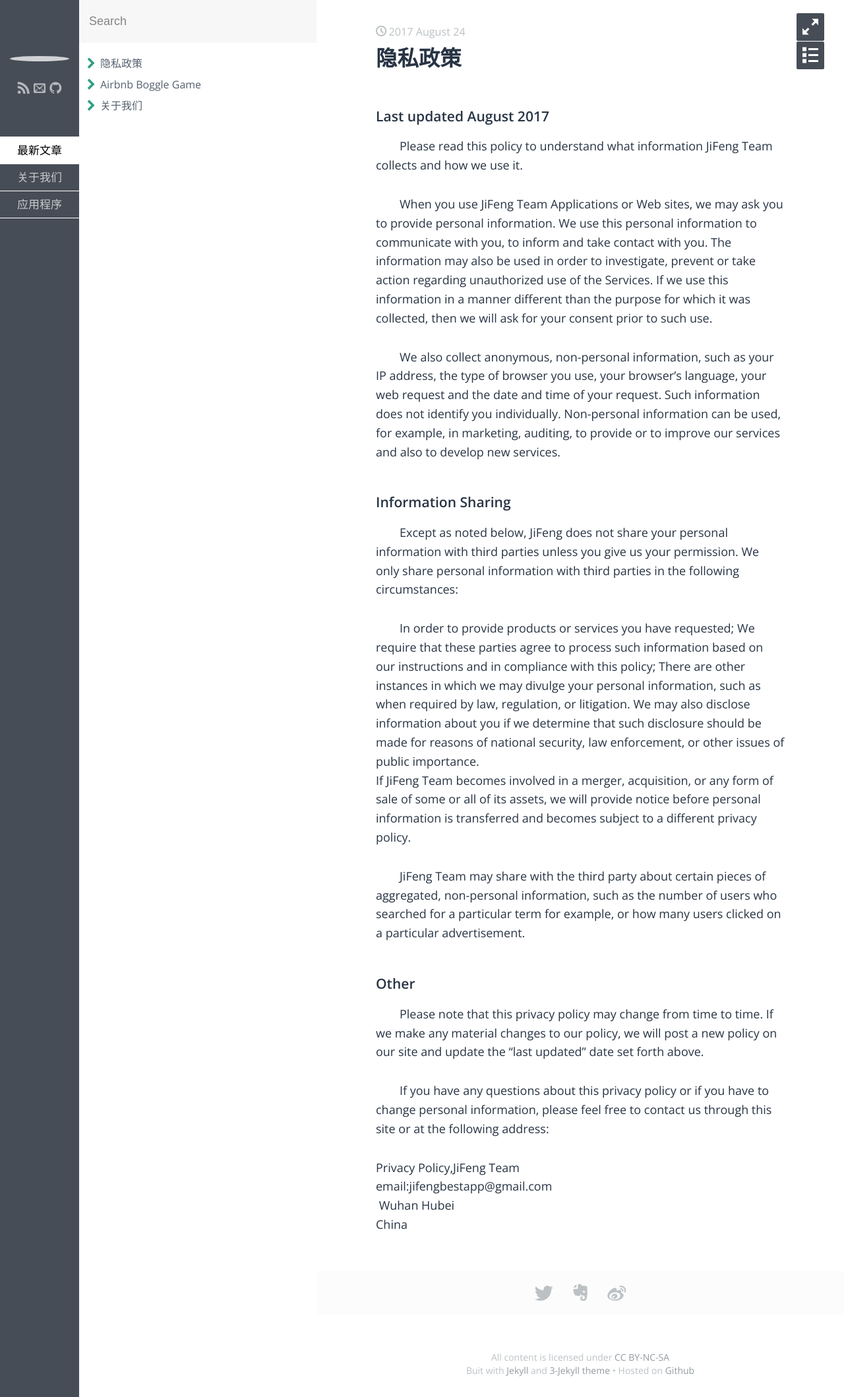
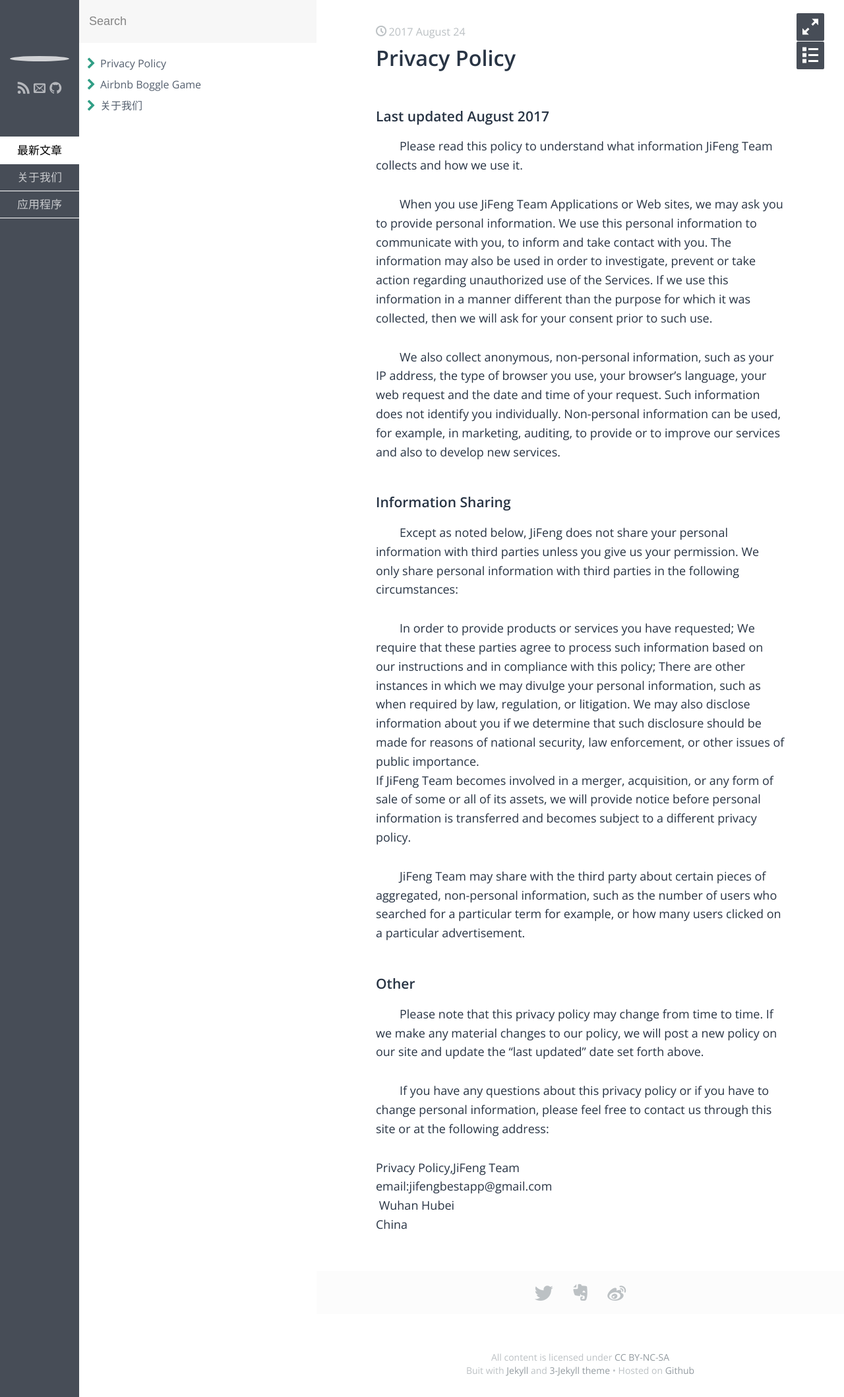
Before and after one commit to BestJiFeng/BestJiFeng.github.io, a Jekyll site: the page built from _posts/关于我们/2017-08-24-PrivacyPolicy.md, in a window 1280 px wide. Shown: the whole page at 66% size. Built offline with Jekyll 4.4.1, drawn with Linux system fonts in a browser that asks for light colours; some web fonts are replaced.

Commit message:
修改隐私政策

```diff
--- a/_posts/关于我们/2017-08-24-PrivacyPolicy.md
+++ b/_posts/关于我们/2017-08-24-PrivacyPolicy.md
@@ -1,6 +1,6 @@
 ---
 layout: post
-title: 隐私政策
+title: Privacy Policy
 category: 关于我们
 ---
 
```
